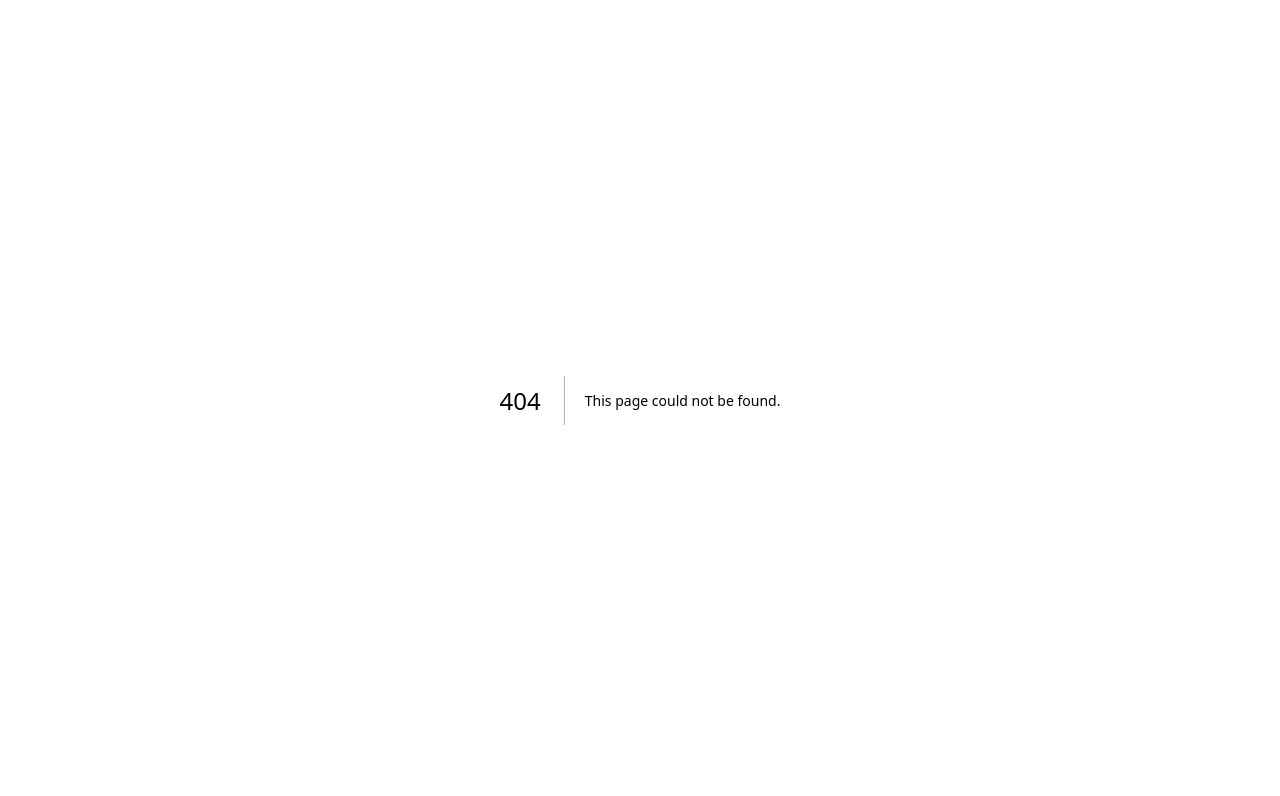
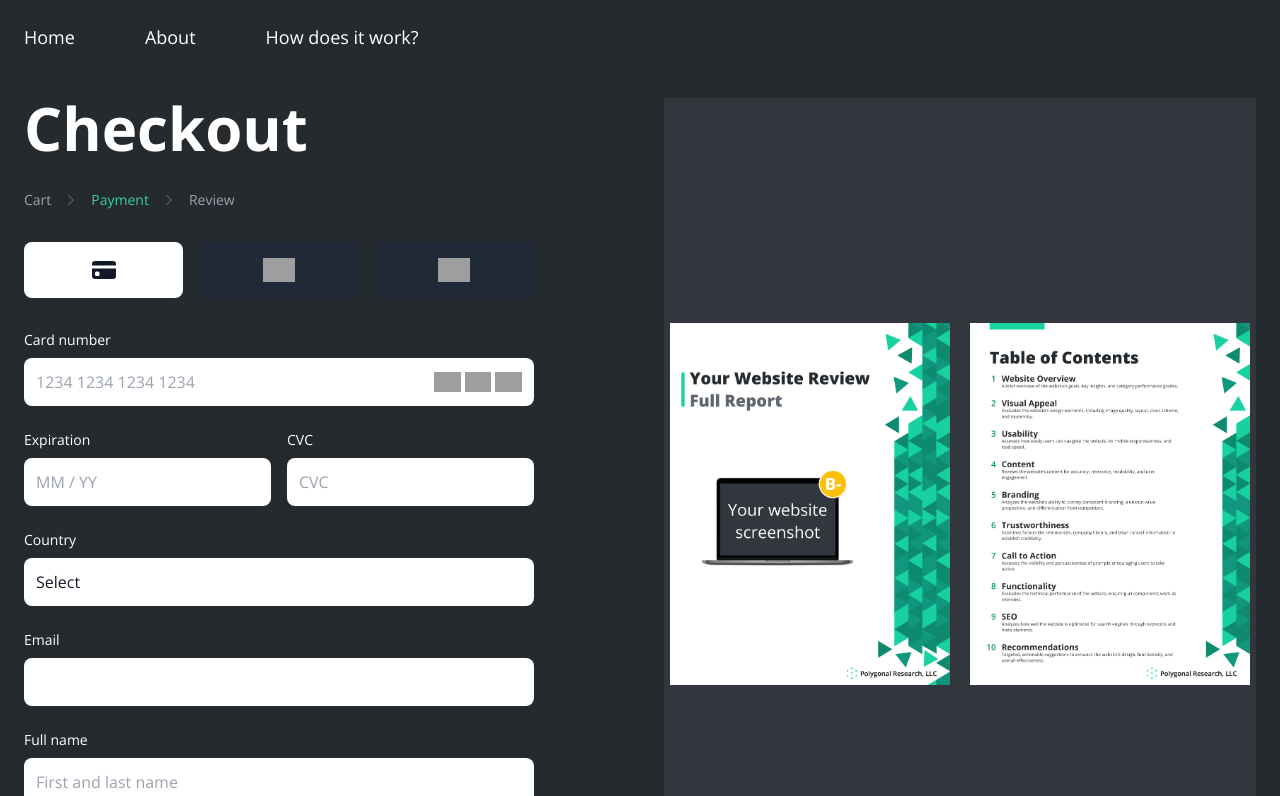
Before and after one commit to ShaYri12/web-review-with-ai, a Next.js app: page /checkout-payment in a window 1280 px wide. Before the commit this address had no page. Shown: the top 796 px of the page. Built offline with nearby package versions, Linux system fonts and the light colour scheme; grey boxes are pictures that could not be loaded.

Commit message:
working on checkout page

```diff
--- /dev/null
+++ b/app/checkout-payment/page.tsx
@@ -0,0 +1,194 @@
+"use client";
+import Image from "next/image";
+import Link from "next/link";
+import { IoIosArrowForward } from "react-icons/io";
+import { BsFillCreditCardFill } from "react-icons/bs";
+import Header from "../components/Header";
+import Footer from "../components/Footer";
+
+export default function CheckoutPayment() {
+  return (
+    <div className="min-h-screen flex flex-col justify-between items-center bg-[#252A2E] text-white relative">
+      <Header />
+
+      <main className="px-4 lg:px-[24px] 3xl:py-[47px] py-[23px] w-full relative z-[0]">
+        <div className="3xl:max-w-[1600px] 2xl:max-w-[1280px] max-w-[1280px] mx-auto">
+          <div className="grid lg:grid-cols-2 gap-12">
+            {/* Payment Form */}
+            <div className="space-y-8 max-w-[510px]">
+              <h1 className="text-6xl font-bold mb-6">Checkout</h1>
+
+              {/* Breadcrumb */}
+              <div className="flex items-center gap-3 mb-12 text-sm">
+                <Link href="/cart" className="text-gray-400 hover:text-white">
+                  Cart
+                </Link>
+                <IoIosArrowForward className="w-4 h-4 text-gray-600" />
+                <span className="text-emerald-400">Payment</span>
+                <IoIosArrowForward className="w-4 h-4 text-gray-600" />
+                <span className="text-gray-400">Review</span>
+              </div>
+              {/* Payment Methods */}
+              <div className="grid grid-cols-3 gap-4">
+                <button className="bg-white p-4 rounded-lg flex items-center justify-center hover:bg-gray-100 transition-colors">
+                  <BsFillCreditCardFill className="w-6 h-6 text-gray-900" />
+                </button>
+                <button className="bg-gray-800 p-4 rounded-lg flex items-center justify-center hover:bg-gray-700 transition-colors">
+                  <Image
+                    src="/placeholder.svg?height=24&width=60"
+                    alt="Google Pay"
+                    width={60}
+                    height={24}
+                    className="h-6 w-auto"
+                  />
+                </button>
+                <button className="bg-gray-800 p-4 rounded-lg flex items-center justify-center hover:bg-gray-700 transition-colors">
+                  <Image
+                    src="/placeholder.svg?height=24&width=60"
+                    alt="Apple Pay"
+                    width={60}
+                    height={24}
+                    className="h-6 w-auto"
+                  />
+                </button>
+              </div>
+
+              {/* Card Details */}
+              <div className="space-y-6">
+                <div>
+                  <label htmlFor="card" className="block text-sm mb-2">
+                    Card number
+                  </label>
+                  <div className="relative">
+                    <input
+                      type="text"
+                      id="card"
+                      placeholder="1234 1234 1234 1234"
+                      className="w-full bg-white text-gray-900 p-3 rounded-lg pr-12"
+                    />
+                    <div className="absolute right-3 top-1/2 -translate-y-1/2 flex gap-1">
+                      <Image
+                        src="/placeholder.svg?height=20&width=32"
+                        alt="Mastercard"
+                        width={32}
+                        height={20}
+                        className="h-5 w-auto"
+                      />
+                      <Image
+                        src="/placeholder.svg?height=20&width=32"
+                        alt="Visa"
+                        width={32}
+                        height={20}
+                        className="h-5 w-auto"
+                      />
+                      <Image
+                        src="/placeholder.svg?height=20&width=32"
+                        alt="Discover"
+                        width={32}
+                        height={20}
+                        className="h-5 w-auto"
+                      />
+                    </div>
+                  </div>
+                </div>
+
+                <div className="grid grid-cols-2 gap-4">
+                  <div>
+                    <label htmlFor="expiry" className="block text-sm mb-2">
+                      Expiration
+                    </label>
+                    <input
+                      type="text"
+                      id="expiry"
+                      placeholder="MM / YY"
+                      className="w-full bg-white text-gray-900 p-3 rounded-lg"
+                    />
+                  </div>
+                  <div>
+                    <label htmlFor="cvc" className="block text-sm mb-2">
+                      CVC
+                    </label>
+                    <input
+                      type="text"
+                      id="cvc"
+                      placeholder="CVC"
+                      className="w-full bg-white text-gray-900 p-3 rounded-lg"
+                    />
+                  </div>
+                </div>
+
+                <div>
+                  <label htmlFor="country" className="block text-sm mb-2">
+                    Country
+                  </label>
+                  <select
+                    id="country"
+                    className="w-full bg-white text-gray-900 p-3 rounded-lg appearance-none"
+                  >
+                    <option value="">Select</option>
+                    <option value="US">United States</option>
+                    <option value="CA">Canada</option>
+                    <option value="GB">United Kingdom</option>
+                  </select>
+                </div>
+
+                <div>
+                  <label htmlFor="email" className="block text-sm mb-2">
+                    Email
+                  </label>
+                  <input
+                    type="email"
+                    id="email"
+                    className="w-full bg-white text-gray-900 p-3 rounded-lg"
+                  />
+                </div>
+
+                <div>
+                  <label htmlFor="name" className="block text-sm mb-2">
+                    Full name
+                  </label>
+                  <input
+                    type="text"
+                    id="name"
+                    placeholder="First and last name"
+                    className="w-full bg-white text-gray-900 p-3 rounded-lg"
+                  />
+                </div>
+              </div>
+
+              <div className="flex items-center justify-between pt-6">
+                <Link
+                  href="/cart"
+                  className="text-gray-400 hover:text-white flex items-center gap-2"
+                >
+                  <IoIosArrowForward className="w-4 h-4 rotate-180" />
+                  Back
+                </Link>
+                <button className="bg-emerald-400 text-gray-900 px-12 py-3 rounded-lg font-medium hover:bg-emerald-500 transition-colors">
+                  Review
+                </button>
+              </div>
+            </div>
+
+            {/* Preview Cards */}
+            <div className="flex flex-wrap gap-[20px] justify-center items-center bg-[#31373D]">
+              <Image
+                src="/assets/checkout-img1.png"
+                alt="web-img-1"
+                width={280}
+                height={380}
+              />
+              <Image
+                src="/assets/checkout-img2.png"
+                alt="web-img-2"
+                width={280}
+                height={380}
+              />
+            </div>
+          </div>
+        </div>
+      </main>
+      <Footer />
+    </div>
+  );
+}
```
Also changed, not shown: app/order-confirmed/page.tsx (renamed from app/order-confirmed/page.js), public/assets/checkout-img1.png (added), public/assets/checkout-img2.png (added).
